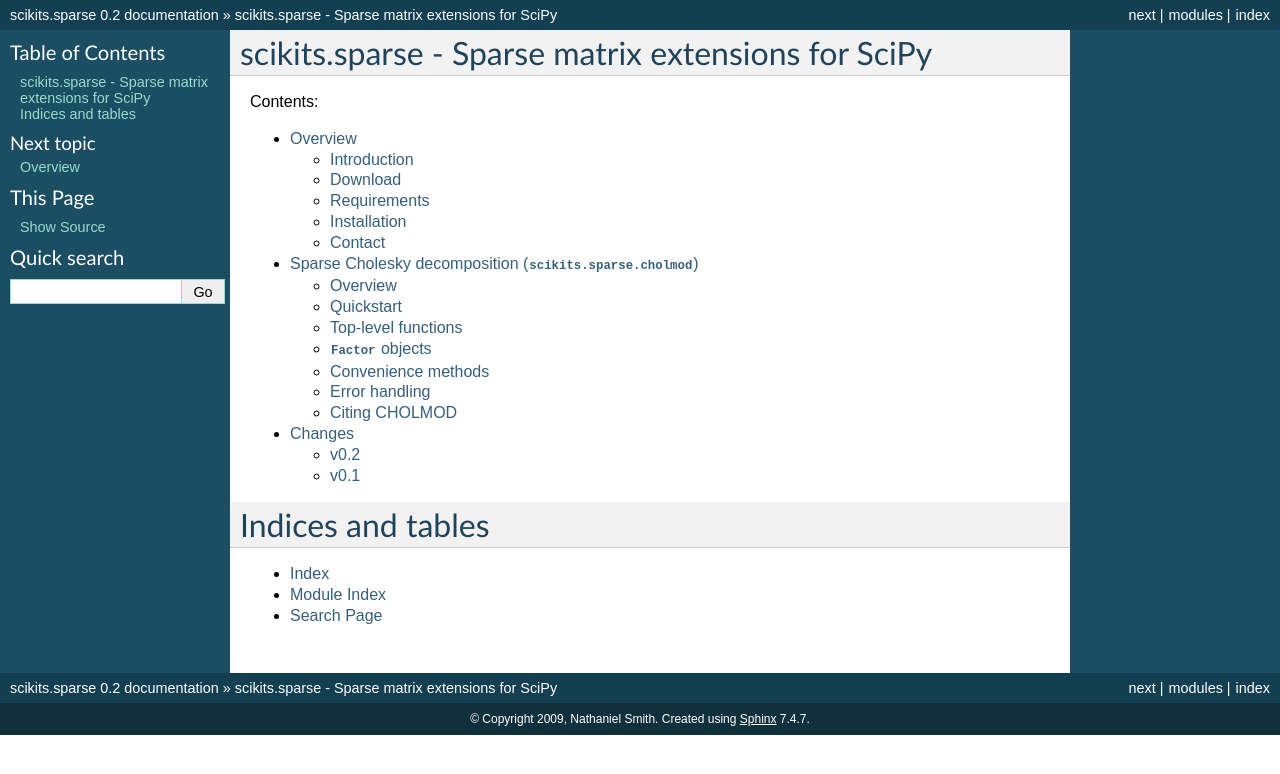
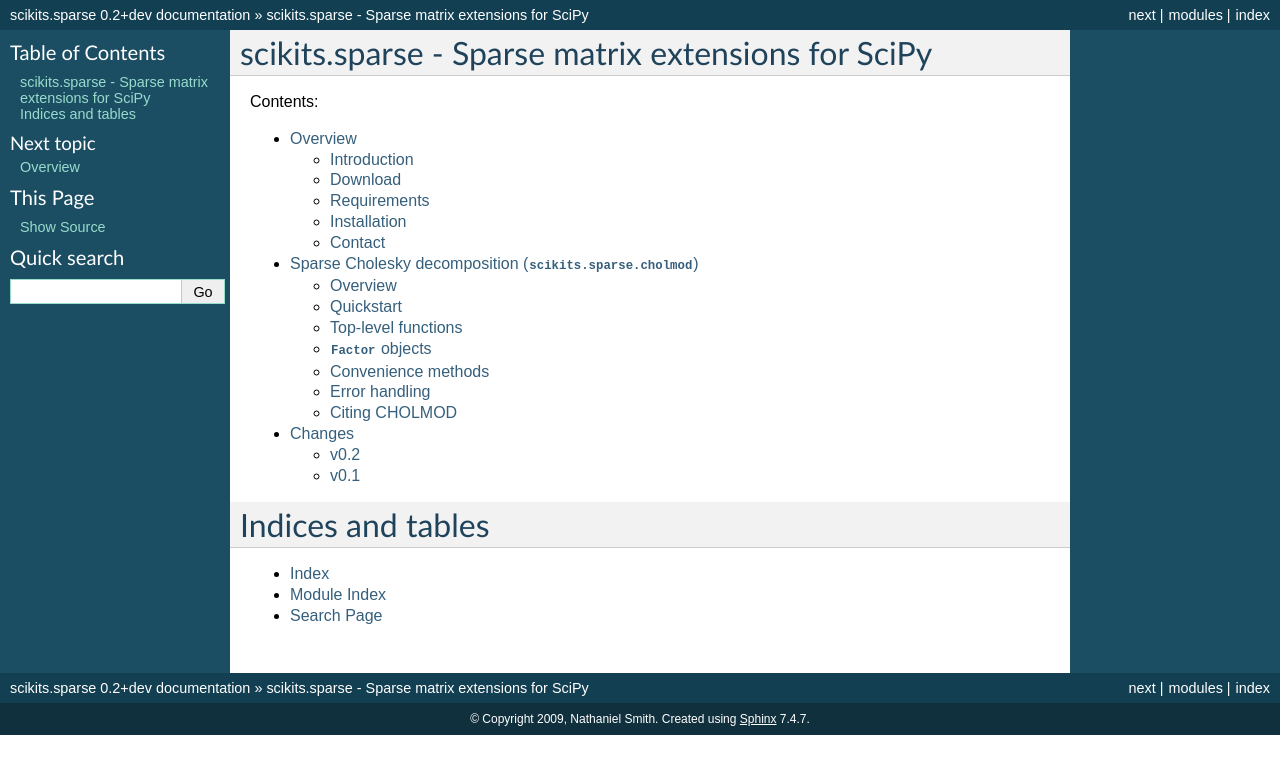
Before and after one commit to scikit-sparse/scikit-sparse, a Sphinx documentation site: the page built from doc/index.rst, in a window 1280 px wide. Shown: the top 774 px of the page. Built offline with Sphinx 7.4.7, drawn with Linux system fonts in a browser that asks for light colours; formulas are drawn with MathJax 3.

Commit message:
bump version numbers to 0.2+dev

```diff
--- a/doc/conf.py
+++ b/doc/conf.py
@@ -9,7 +9,7 @@
 # built documents.
 #
 # The short X.Y version.
-version = '0.2'
+version = '0.2+dev'
 # The full version, including alpha/beta/rc tags.
 release = version
 
--- a/setup.py
+++ b/setup.py
@@ -24,7 +24,7 @@
 URL                 = 'https://github.com/njsmith/scikits-sparse/'
 LICENSE             = 'GPL'
 DOWNLOAD_URL        = "https://github.com/njsmith/scikits-sparse/downloads"
-VERSION             = '0.2'
+VERSION             = '0.2+dev'
 
 # Add our fake Pyrex at the end of the Python search path
 # in order to fool setuptools into allowing compilation of
```
